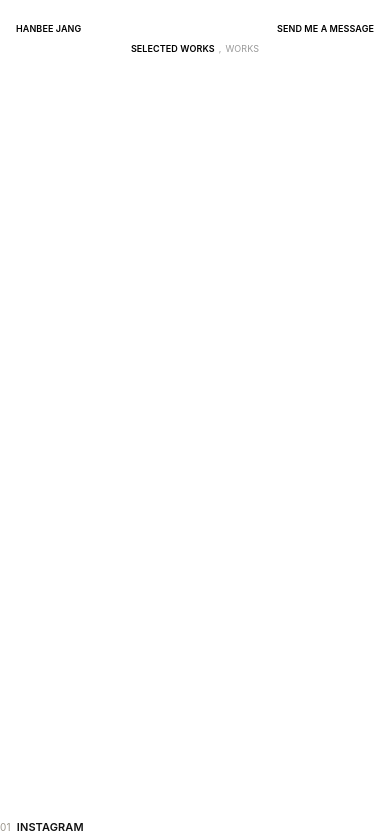
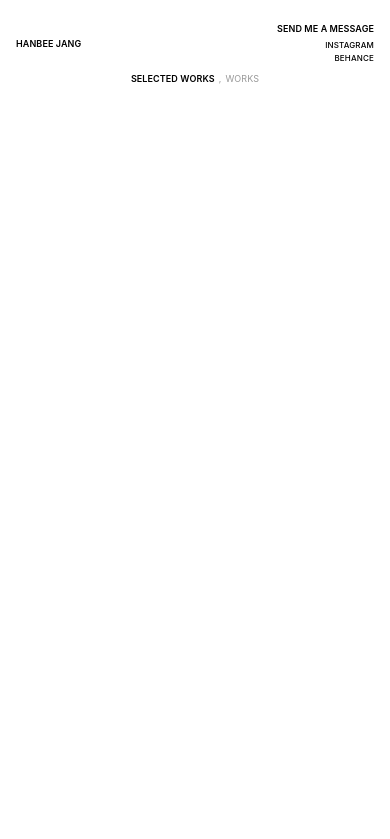
Before and after one commit to hanbeejangwork-ux/hanbee-jang-archive, a React (Vite) app: page / in a window 390 px wide. Shown: the top 839 px of the page. Built offline with nearby package versions, Linux system fonts and the light colour scheme; a web font is replaced by a local one.

Commit message:
Update App.jsx

```diff
--- a/src/App.jsx
+++ b/src/App.jsx
@@ -504,15 +504,14 @@ const GLOBAL_CSS = `
   .pf-hero {
     position: relative;
     width: 100%;
-    /* SELECTED WORKS HOME은 타이포 PNG까지 한 화면 구성 안에 전부 보여야 하므로
-       기존 100vh보다 세로 공간을 더 확보합니다. 타이포는 이 hero의 bottom:0에 고정되어
-       프로젝트 hover/확장과 무관하게 같은 위치를 유지합니다. */
-    height: max(120vh, calc(100vh + 260px));
-    min-height: 980px;
+    /* SELECTED WORKS HOME은 full-width Typography PNG의 실제 세로 높이까지 안전하게 담도록
+       viewport 아래에 반응형 여백을 추가합니다. 34vw는 100vw로 표시되는 가로형 PNG의
+       세로 높이(권장 비율 약 3.3:1~4:1)를 충분히 수용하도록 잡은 값입니다. */
+    height: auto;
+    min-height: calc(100vh + clamp(360px, 34vw, 680px));
     display: flex;
     flex-direction: column;
-    /* 대형 Typography PNG가 Gallery 아래로 크게 내려와도 다음 섹션(ABOUT의 검정 배경) 위로
-       번져 보이지 않도록, hero 영역 경계에서 정확히 잘라냅니다 */
+    /* Typography는 hero bottom에 고정되지만 hero 자체를 충분히 늘려 전체 PNG가 잘리지 않게 합니다. */
     overflow: hidden;
   }
 
@@ -604,6 +603,40 @@ const GLOBAL_CSS = `
     white-space: nowrap;
   }
 
+  /* 오른쪽 상단: SEND ME A MESSAGE 아래에 SNS를 세로로 붙인 작은 editorial stack */
+  .pf-header-right {
+    justify-self: end;
+    display: flex;
+    flex-direction: column;
+    align-items: flex-end;
+    gap: 8px;
+  }
+
+  .pf-header-right .pf-header-contact {
+    justify-self: auto;
+  }
+
+  .pf-header-social {
+    display: flex;
+    flex-direction: column;
+    align-items: flex-end;
+    gap: 4px;
+  }
+
+  .pf-header-social a {
+    font-family: inherit;
+    font-size: 9px;
+    font-weight: 500;
+    line-height: 1.15;
+    letter-spacing: 0.02em;
+    color: #000000;
+    text-decoration: none;
+    white-space: nowrap;
+    transition: opacity 0.2s ease;
+  }
+
+  .pf-header-social a:hover { opacity: 0.5; }
+
   /* HOME 왼쪽 하단 Instagram / Behance 링크 — 버튼/pill이 아닌 단순한 텍스트 링크 목록.
      이제 더 이상 페이지 여백(--page-pad-x) 기준의 독립된 fixed 위치가 아니라, 아래 .pf-home-bottom-graphic
      wrapper 안에서 Typography PNG의 왼쪽 바로 위쪽에 작게 붙습니다(같은 wrapper에 묶여 있으므로
@@ -1602,22 +1635,22 @@ const GLOBAL_CSS = `
       row-gap: 10px;
     }
     .pf-logo { grid-area: logo; }
-    .pf-header-contact { grid-area: contact; }
+    .pf-header-right { grid-area: contact; }
     .pf-tab-group { grid-area: tabs; }
 
     /* 좁은 화면에서 텍스트들이 겹치지 않도록 살짝 더 작게 */
     .pf-logo, .pf-tab-link, .pf-tab-sep, .pf-header-contact {
       font-size: 10px;
     }
+    .pf-header-social a { font-size: 8px; }
     .pf-home-social { gap: 4px; }
     .pf-home-bottom-graphic .pf-home-social { margin-bottom: 8px; }
     .pf-home-social-name { font-size: 11px; }
 
-    /* 모바일 HOME도 Typography PNG가 잘리지 않도록 100vh보다 약간 길게 확보하되,
-       desktop처럼 +260px까지 늘리지는 않습니다. */
+    /* 모바일에서도 PNG의 실제 비율을 유지한 채 잘리지 않도록 추가 세로 공간을 확보합니다. */
     .pf-hero:not(.pf-hero-works) {
-      height: max(112vh, calc(100vh + 120px));
-      min-height: 760px;
+      height: auto;
+      min-height: calc(100vh + clamp(220px, 38vw, 360px));
     }
 
     /* 모바일: hover가 없으므로 tap으로 확장 — 기본은 낮은 strip, tap한 항목만 아래로 확장됩니다 */
@@ -1957,21 +1990,6 @@ function AccordionGallery({ onOpenProject, thumbRefs, phase, hiddenId, homeOpaci
           (구 Orbit 시그니처는 HOME에서 더 이상 렌더링하지 않습니다 — siteInfo.signatureImage 데이터는 그대로
            유지되어 있으니 필요하면 다시 배치할 수 있습니다) */}
       <div className="pf-home-bottom-graphic">
-        <div className="pf-home-social">
-          {homeSocialLinks.map((link, i) => (
-            <a
-              key={link.label}
-              className="pf-home-social-item"
-              href={link.url}
-              target="_blank"
-              rel="noopener noreferrer"
-            >
-              <span className="pf-home-social-index">{String(i + 1).padStart(2, "0")}</span>
-              <span className="pf-home-social-name">{link.label}</span>
-            </a>
-          ))}
-        </div>
-
         {siteInfo.homeTypographyImage && (
           <img
             className="pf-home-typography-image"
@@ -2397,6 +2415,7 @@ export default function App() {
 
               {/* ✏️ 오른쪽 "SEND ME A MESSAGE" — 클릭하면 같은 페이지의 Contact 섹션(id="contact")
                   으로 smooth scroll 이동합니다(mailto: 링크 아님) */}
+              <div className="pf-header-right">
                 <button
                   type="button"
                   className="pf-header-contact"
@@ -2406,12 +2425,19 @@ export default function App() {
                 >
                   SEND ME A MESSAGE
                 </button>
-            </div>
-
-            {/* HOME 왼쪽 하단 Instagram / Behance는 AccordionGallery 내부의 .pf-home-bottom-graphic
-                wrapper 안에서 Typography PNG 바로 위쪽에 함께 렌더링됩니다(같이 움직이도록 하나의
-                레이어로 묶기 위함) — workView === "selected"일 때만 보이는 AccordionGallery와
-                생명주기를 함께하므로 여기서 별도로 조건부 렌더링할 필요가 없습니다 */}
+                <div className="pf-header-social">
+                  {siteInfo.instagram && (
+                    <a href={siteInfo.instagram} target="_blank" rel="noreferrer">INSTAGRAM</a>
+                  )}
+                  {siteInfo.behance && (
+                    <a href={siteInfo.behance} target="_blank" rel="noreferrer">BEHANCE</a>
+                  )}
+                </div>
+              </div>
+            </div>
+
+            {/* HOME의 Instagram / Behance 링크는 오른쪽 상단 SEND ME A MESSAGE 바로 아래에 세로로 렌더링됩니다.
+                Typography PNG와는 분리되어 있으므로 PNG 크기/위치가 바뀌어도 SNS 위치는 영향을 받지 않습니다 */}
             {workView === "selected" ? (
               <AccordionGallery
                 className="pf-view-slide-in"
```
Lines whose indentation alone changed are shown as unchanged.
